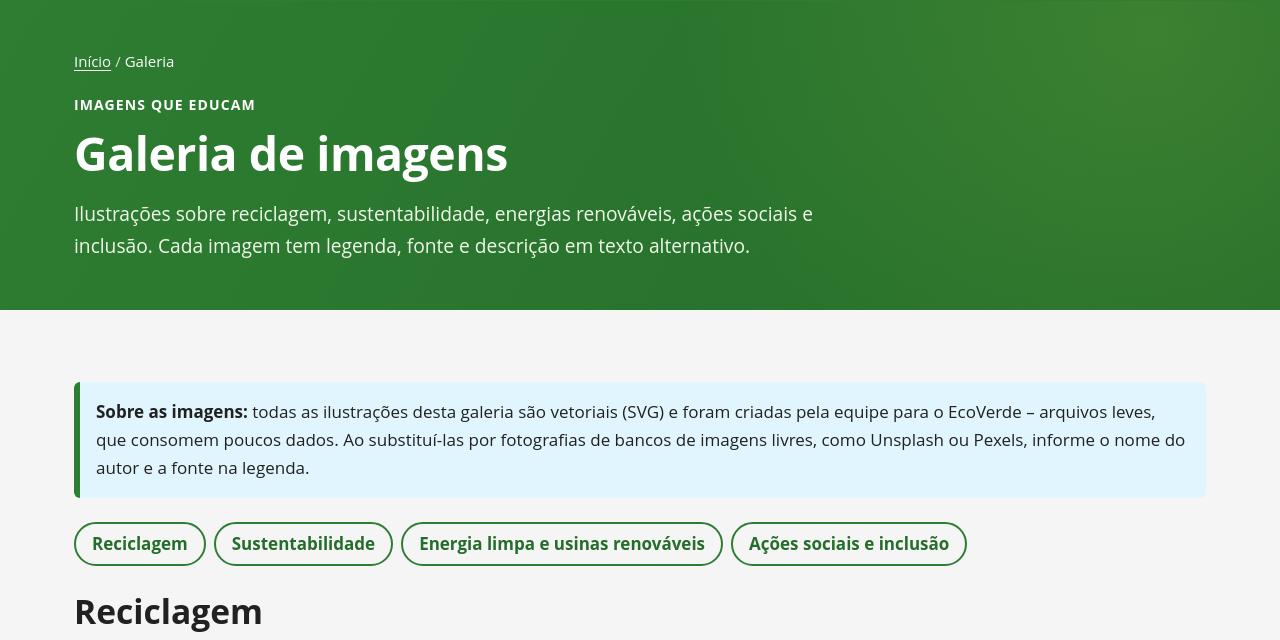
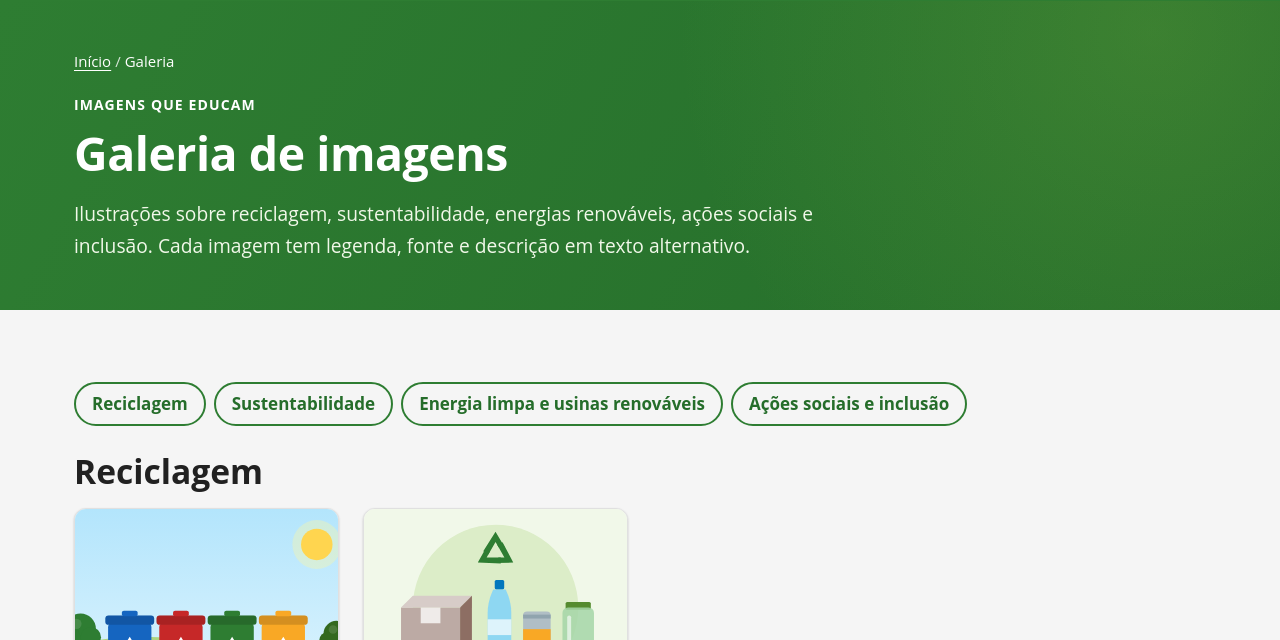
Before and after one commit to KhevynEtec/U-UNICID-CC-FRONTEND-2260022-N7-2-2026-NT-ECOVERDE, a plain HTML site: page galeria.html in a window 1280 px wide. Shown: the part 160-800 px from the top of the page. Drawn offline with Linux system fonts and the light colour scheme.

Commit message:
Autor | Khevyn: Removendo o aviso informativo sobre o uso de imagens da seção de galeria

```diff
--- a/galeria.html
+++ b/galeria.html
@@ -86,10 +86,6 @@
 
     <div class="secao">
       <div class="container">
-        <div class="aviso aviso--info mb-5">
-          <p><strong>Sobre as imagens:</strong> todas as ilustrações desta galeria são vetoriais (SVG) e foram criadas pela equipe para o EcoVerde – arquivos leves, que consomem poucos dados. Ao substituí-las por fotografias de bancos de imagens livres, como Unsplash ou Pexels, informe o nome do autor e a fonte na legenda.</p>
-        </div>
-
         <nav aria-label="Categorias da galeria">
           <ul class="filtro-galeria">
           <li><a href="#reciclagem">Reciclagem</a></li>
```
